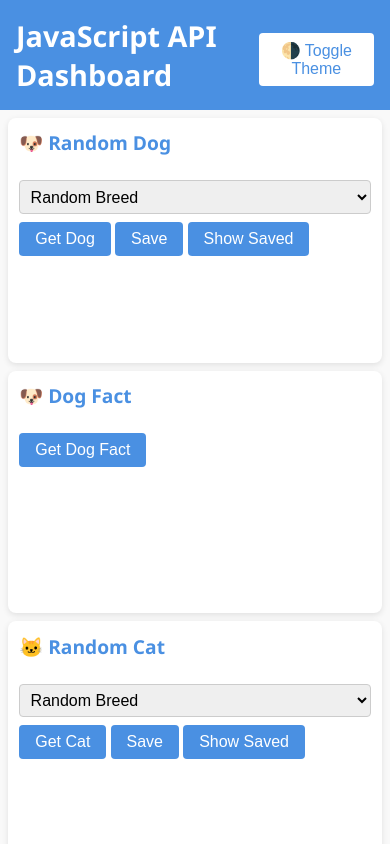
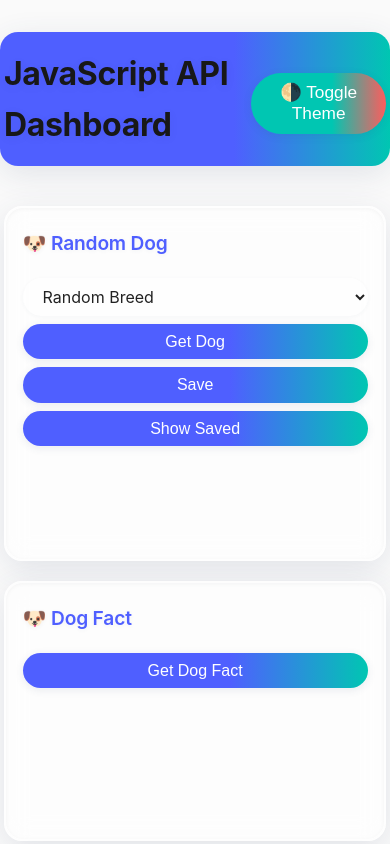
Before and after one commit to AColyer13/DashConnect-Build-Fetch-v2, a plain HTML site: page index.html in a window 390 px wide. Shown: the top 844 px of the page. Drawn offline with Linux system fonts and the light colour scheme; no server answers.

Commit message:
ios 26 changes

```diff
--- a/styles.css
+++ b/styles.css
@@ -1,122 +1,298 @@
+/* ===== iOS 26 Inspired Theme ===== */
 :root {
-  --bg: #f9f9f9;
-  --text: #333;
-  --card: white;
-  --accent: #4a90e2;
+  --bg: hsla(0, 0%, 98%, 0.85);
+  --card-bg: hsla(0, 0%, 100%, 0.65);
+  --card-border: hsla(0, 0%, 100%, 0.35);
+  --text: #222;
+  --headline: #181818;
+  --accent-indigo: #4f5fff;
+  --accent-teal: #00c6b2;
+  --accent-coral: #ff5c5c;
+  --shadow: 0 8px 32px 0 hsla(220, 40%, 30%, 0.12);
+  --inner-shadow: inset 0 1px 4px hsla(0,0%,0%,0.04);
+  --blur: blur(12px);
+  --radius: 18px;
+  --gap: 2rem;
+  --transition: all 180ms cubic-bezier(.4,.2,.2,1);
+  --headline-weight: 700;
+  --body-weight: 400;
+  --line-height: 1.6;
+  --focus-glow: 0 0 0 3px hsla(220, 90%, 60%, 0.25);
 }
 
-[data-theme="dark"] {
-  --bg: #1e1e1e;
-  --text: #eee;
-  --card: #2c2c2c;
-  --accent: #90caf9;
+@media (prefers-color-scheme: dark) {
+  :root {
+    --bg: hsla(220, 18%, 14%, 0.85);
+    --card-bg: hsla(220, 18%, 18%, 0.65);
+    --card-border: hsla(0, 0%, 100%, 0.10);
+    --text: #e6e6e6;
+    --headline: #fff;
+    --accent-indigo: #7b90ff;
+    --accent-teal: #00e6d0;
+    --accent-coral: #ff7b7b;
+    --shadow: 0 8px 32px 0 hsla(220, 40%, 10%, 0.28);
+    --inner-shadow: inset 0 1px 4px hsla(0,0%,100%,0.04);
+  }
 }
 
+/* ===== Base ===== */
 body {
   margin: 0;
-  font-family: 'Segoe UI', sans-serif;
-  background-color: var(--bg);
+  font-family: -apple-system, BlinkMacSystemFont, "Segoe UI", Roboto, "Helvetica Neue", Arial, sans-serif;
+  background: var(--bg);
   color: var(--text);
-  transition: background 0.3s, color 0.3s;
+  transition: var(--transition);
+  min-height: 100vh;
+  line-height: var(--line-height);
+  font-size: clamp(1rem, 1.5vw, 1.08rem);
+  letter-spacing: 0.01em;
 }
 
+/* ===== Header ===== */
 header {
   display: flex;
   justify-content: space-between;
   align-items: center;
-  background: var(--accent);
-  color: white;
-  padding: 1rem;
+  background: linear-gradient(90deg, var(--accent-indigo) 60%, var(--accent-teal) 100%);
+  color: #fff;
+  padding: 1.2rem 2rem;
+  border-radius: var(--radius);
+  box-shadow: var(--shadow);
+  margin: 2rem auto 1.5rem auto;
+  max-width: 900px;
+  backdrop-filter: var(--blur);
+  position: relative;
+  z-index: 2;
 }
 
 .main-title {
   margin: 0;
-  font-size: 1.8rem;
+  font-size: clamp(2rem, 4vw, 2.6rem);
+  font-weight: var(--headline-weight);
+  letter-spacing: -0.01em;
+  color: var(--headline);
+  text-shadow: 0 2px 8px hsla(220, 40%, 30%, 0.08);
 }
 
+/* ===== Theme Toggle Button ===== */
 #theme-toggle {
-  background: white;
-  color: var(--accent);
+  background: linear-gradient(90deg, var(--accent-teal) 60%, var(--accent-coral) 100%);
+  color: #fff;
   border: none;
-  padding: 0.5rem 1rem;
-  border-radius: 4px;
+  padding: 0.6rem 1.6rem;
+  border-radius: 999px;
+  font-weight: 500;
+  font-size: 1.08rem;
   cursor: pointer;
+  box-shadow: 0 2px 8px hsla(220, 40%, 30%, 0.10);
+  transition: var(--transition), transform 120ms cubic-bezier(.4,.2,.2,1);
+  outline: none;
+}
+#theme-toggle:active {
+  transform: scale(0.96);
+  box-shadow: 0 1px 4px hsla(220, 40%, 30%, 0.08);
 }
 
+/* ===== Grid Layout ===== */
 .grid-container {
   display: grid;
-  grid-template-columns: repeat(auto-fit, minmax(280px, 1fr));
-  gap: 1rem;
-  padding: 1rem;
-  background: var(--bg);
+  grid-template-columns: repeat(auto-fit, minmax(320px, 1fr));
+  gap: var(--gap);
+  padding: 1.5rem 2vw;
+  background: transparent;
+  max-width: 1200px;
+  margin: 0 auto;
+  align-items: stretch;
 }
 
+/* ===== Card (Glassmorphism) ===== */
 .grid-item {
-  background: var(--card);
-  border-radius: 8px;
-  padding: 1rem;
-  box-shadow: 0 2px 6px rgba(0,0,0,0.1);
-  transition: transform 0.3s ease, opacity 0.3s ease;
+  background: var(--card-bg);
+  border-radius: var(--radius);
+  box-shadow: var(--shadow);
+  backdrop-filter: var(--blur);
+  border: 1px solid var(--card-border);
+  padding: 1.3rem 1.1rem 1.1rem 1.1rem;
   min-height: 220px;
-  display: block;
+  display: flex;
+  flex-direction: column;
+  position: relative;
+  transition: var(--transition), transform 180ms cubic-bezier(.4,.2,.2,1);
+  will-change: transform, box-shadow;
+  z-index: 1;
+  overflow: hidden;
+}
+.grid-item:hover {
+  transform: translateY(-2px) scale(1.01);
+  box-shadow: 0 12px 36px 0 hsla(220, 40%, 30%, 0.18);
+}
+.grid-item:before {
+  content: "";
+  position: absolute;
+  inset: 0;
+  border-radius: inherit;
+  pointer-events: none;
+  border: 1px solid hsla(0,0%,100%,0.12);
+  box-shadow: var(--inner-shadow);
+  z-index: 0;
+}
+.grid-item.dragging {
+  opacity: 0.6;
+  transform: scale(0.97);
+  box-shadow: none;
 }
 
-.grid-item.dragging {
-  opacity: 0.5;
-  transform: scale(0.95);
+/* ===== Card Headings ===== */
+.grid-item h2 {
+  margin-top: 0;
+  font-size: clamp(1.2rem, 2vw, 1.35rem);
+  font-weight: 600;
+  color: var(--accent-indigo);
+  letter-spacing: -0.01em;
+  margin-bottom: 0.7rem;
+  text-shadow: 0 1px 4px hsla(220, 40%, 30%, 0.06);
 }
 
-.grid-item h2 {
-  margin-top: 0;
-  font-size: 1.2rem;
-  color: var(--accent);
+/* ===== Buttons ===== */
+button {
+  margin-top: 0.5rem;
+  padding: 0.55rem 1.4rem;
+  background: linear-gradient(90deg, var(--accent-indigo) 60%, var(--accent-teal) 100%);
+  color: #fff;
+  border: none;
+  border-radius: 999px;
+  font-weight: 500;
+  font-size: 1.05rem;
+  cursor: pointer;
+  box-shadow: 0 2px 8px hsla(220, 40%, 30%, 0.10);
+  transition: var(--transition), transform 120ms cubic-bezier(.4,.2,.2,1);
+  outline: none;
+  position: relative;
+}
+button:active {
+  transform: scale(0.97);
+  box-shadow: 0 1px 4px hsla(220, 40%, 30%, 0.08);
+}
+button:hover, button:focus {
+  background: linear-gradient(90deg, var(--accent-teal) 60%, var(--accent-coral) 100%);
+  box-shadow: 0 4px 16px hsla(220, 40%, 30%, 0.16);
+}
+button:focus {
+  box-shadow: var(--focus-glow), 0 4px 16px hsla(220, 40%, 30%, 0.16);
 }
 
-button {
+/* ===== Inputs & Selects ===== */
+input, select {
   margin-top: 0.5rem;
   padding: 0.5rem 1rem;
-  background-color: var(--accent);
-  color: white;
+  width: 100%;
+  font-size: 1.05rem;
+  font-family: inherit;
+  background: hsla(0,0%,100%,0.45);
+  color: var(--text);
   border: none;
-  border-radius: 4px;
-  cursor: pointer;
+  border-radius: 999px;
+  box-shadow: 0 1px 4px hsla(220, 40%, 30%, 0.04);
+  transition: var(--transition);
+  outline: none;
+}
+input:focus, select:focus {
+  background: hsla(0,0%,100%,0.65);
+  box-shadow: 0 0 0 3px var(--accent-indigo), var(--focus-glow);
+  border: none;
+}
+input::placeholder {
+  color: #888;
+  opacity: 0.7;
+  font-weight: 400;
 }
 
-button:hover {
-  background-color: #357ab8;
+/* ===== Output Containers ===== */
+.output {
+  margin-top: 1rem;
+  font-size: 1.01rem;
+  word-break: break-word;
+  min-height: 80px;
+  display: flex;
+  flex-direction: column;
+  align-items: center;
+  text-align: center;
+  animation: fadeIn 0.18s cubic-bezier(.4,.2,.2,1);
+  background: none;
 }
 
-input, select {
-  margin-top: 0.5rem;
-  padding: 0.4rem;
+/* ===== Modal ===== */
+#saved-modal {
+  animation: fadeIn 0.18s cubic-bezier(.4,.2,.2,1);
+  display: flex;
+  flex-direction: column;
+  align-items: center;
+  position: fixed;
+  top: 48px;
+  left: 50%;
+  transform: translateX(-50%);
+  min-width: 340px;
+  max-width: 600px;
+  width: 90vw;
+  max-height: 80vh;
+  background: var(--card-bg);
+  color: var(--text);
+  box-shadow: 0 8px 32px 0 hsla(220, 40%, 30%, 0.18);
+  border-radius: var(--radius);
+  border: 1px solid var(--card-border);
+  padding: 2rem 1.5rem 1.5rem 1.5rem;
+  z-index: 9999;
+  overflow-y: auto;
+  backdrop-filter: var(--blur);
+}
+#saved-modal .empty-message {
+  min-height: 80px;
+  display: flex;
+  align-items: center;
+  justify-content: center;
   width: 100%;
-  box-sizing: border-box;
-  border: 1px solid #ccc;
-  border-radius: 4px;
+  font-size: 1.1rem;
+  color: #888;
 }
 
+/* ===== Images ===== */
+img {
+  border-radius: 12px;
+  box-shadow: 0 2px 8px hsla(220, 40%, 30%, 0.10);
+  transition: var(--transition);
+  background: hsla(0,0%,100%,0.18);
+}
+.meme-img {
+  max-width: 100%;
+  height: auto;
+  border-radius: 12px;
+  display: block;
+  margin: auto;
+}
+
+/* ===== Movies Output Grid ===== */
 #movies-output {
   display: grid;
-  grid-template-columns: repeat(3, minmax(0, 1fr)); /* Always 3 columns, never stack */
-  gap: 0.5rem;
+  grid-template-columns: repeat(3, minmax(0, 1fr));
+  gap: 0.7rem;
   justify-items: center;
   align-items: start;
 }
-
 #movies-output > div {
   width: 100%;
-  max-width: 100px; /* Make movie cards smaller for mobile */
-  background: var(--card);
+  max-width: 110px;
+  background: var(--card-bg);
   border-radius: 8px;
-  box-shadow: 0 1px 4px rgba(0,0,0,0.08);
+  box-shadow: 0 1px 4px hsla(220, 40%, 30%, 0.08);
   padding: 0.3rem;
   text-align: center;
   margin-bottom: 0.3rem;
+  border: 1px solid var(--card-border);
+  backdrop-filter: var(--blur);
 }
-
 #movies-output img {
   width: 100%;
-  max-width: 80px; /* Smaller images */
+  max-width: 80px;
   aspect-ratio: 60/85;
   border-radius: 8px;
   margin-bottom: 0.3rem;
@@ -126,6 +302,72 @@ input, select {
   margin-right: auto;
 }
 
+/* ===== Responsive ===== */
+@media (max-width: 900px) {
+  header {
+    max-width: 98vw;
+    padding: 1rem 1vw;
+  }
+  .grid-container {
+    grid-template-columns: 1fr;
+    gap: 1.2rem;
+    padding: 1rem 1vw;
+  }
+  #saved-modal {
+    min-width: 0;
+    max-width: 98vw;
+    width: 98vw;
+    top: 10px;
+    left: 50%;
+    transform: translateX(-50%);
+    padding: 1rem 0.5rem 1rem 0.5rem;
+    border-radius: 12px;
+  }
+  button, input, select {
+    font-size: 1rem;
+  }
+}
+
+/* ===== Micro-interactions ===== */
+@keyframes fadeIn {
+  from { opacity: 0; transform: translateY(10px);}
+  to { opacity: 1; transform: translateY(0); }
+}
+
+/* ===== Forced Colors Mode ===== */
+@media (forced-colors: active) {
+  body, .panel, .card, .grid-item, #saved-modal {
+    background-color: Canvas !important;
+    color: CanvasText !important;
+    box-shadow: none !important;
+    border: 1px solid CanvasText !important;
+    backdrop-filter: none !important;
+  }
+  button, a {
+    forced-color-adjust: none;
+    background-color: ButtonFace !important;
+    color: ButtonText !important;
+    border: 1px solid ButtonText !important;
+    box-shadow: none !important;
+  }
+  input, select {
+    background-color: Field !important;
+    color: FieldText !important;
+    border: 1px solid CanvasText !important;
+    box-shadow: none !important;
+  }
+  :focus {
+    outline: 2px solid Highlight !important;
+    outline-offset: 2px !important;
+    box-shadow: none !important;
+  }
+  img {
+    border: 1px solid CanvasText !important;
+    box-shadow: none !important;
+  }
+}
+
+/* ===== Specific Output Containers ===== */
 #dog-output img,
 #cat-output img,
 #fox-output img,
@@ -202,93 +444,3 @@ input, select {
 #number-input {
   margin-bottom: 0.5rem;
 }
-
-.output {
-  margin-top: 1rem;
-  font-size: 0.95rem;
-  animation: fadeIn 0.4s ease-in;
-  word-break: break-word;
-  min-height: 80px;
-  display: flex;
-  flex-direction: column;
-  align-items: center;
-}
-
-#saved-modal {
-  animation: fadeIn 0.3s ease;
-  display: flex;
-  flex-direction: column;
-  align-items: center;
-  position: fixed;
-  top: 40px;
-  left: 50%;
-  transform: translateX(-50%);
-  min-width: 340px;
-  max-width: 600px;
-  width: 90vw;
-  max-height: 80vh;
-  background: var(--card);
-  color: var(--text);
-  box-shadow: 0 4px 24px rgba(0,0,0,0.2);
-  border-radius: 12px;
-  padding: 2rem 1.5rem 1.5rem 1.5rem;
-  z-index: 9999;
-  overflow-y: auto;
-}
-
-#saved-modal .empty-message {
-  min-height: 80px;
-  display: flex;
-  align-items: center;
-  justify-content: center;
-  width: 100%;
-  font-size: 1.1rem;
-  color: #888;
-}
-
-@media (max-width: 700px) {
-  #saved-modal {
-    min-width: 0;
-    max-width: 98vw;
-    width: 98vw;
-    top: 10px;
-    left: 50%;
-    transform: translateX(-50%);
-    padding: 1rem 0.5rem 1rem 0.5rem;
-    border-radius: 8px;
-  }
-  .grid-container {
-    grid-template-columns: 1fr;
-    padding: 0.5rem;
-    gap: 0.5rem;
-  }
-  .grid-item {
-    padding: 0.7rem;
-  }
-  button, input, select {
-    font-size: 1rem;
-  }
-}
-
-#saved-modal img {
-  max-width: 98vw;
-  height: auto;
-}
-
-.meme-img {
-  max-width: 100%;
-  height: auto;
-  border-radius: 12px;
-  display: block;
-margin: auto;
-}
-
-@keyframes fadeIn {
-from { opacity: 0; transform: translateY(10px); }
-to { opacity: 1; transform: translateY(0); }
-}
-
-@keyframes fadeIn {
-  from { opacity: 0; transform: translateY(10px); }
-  to { opacity: 1; transform: translateY(0); }
-}
```
